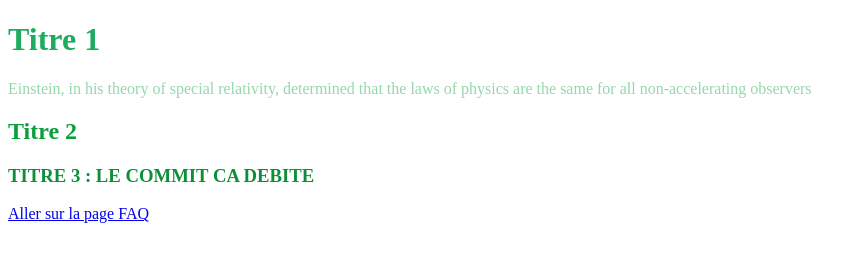
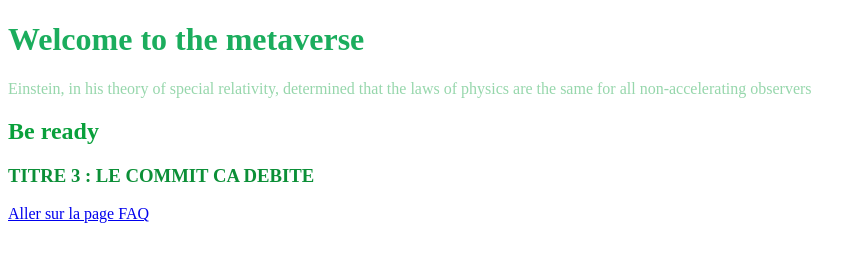
Before and after one commit to antoineskt/Premierprojet, a plain HTML site: page index.html in a window 1280 px wide. Shown: the whole page, without its empty margins (0-866 px from the left). Drawn offline with Linux system fonts and the light colour scheme.

Commit message:
modif nom des titres

```diff
--- a/index.html
+++ b/index.html
@@ -5,10 +5,10 @@
    <link rel="stylesheet" type="text/css" href="styles.css">
 </head>
 <body>
-   <h1>Titre 1</h1>
+   <h1>Welcome to the metaverse</h1>
    <p> Einstein, in his theory of special relativity, determined that the laws of physics are the same for all non-accelerating observers </p>
 
-   <h2>Titre 2 </h2>
+   <h2>Be ready</h2>
    <h3>TITRE 3 : LE COMMIT CA DEBITE</h3>
 </body>
 </html>
```
